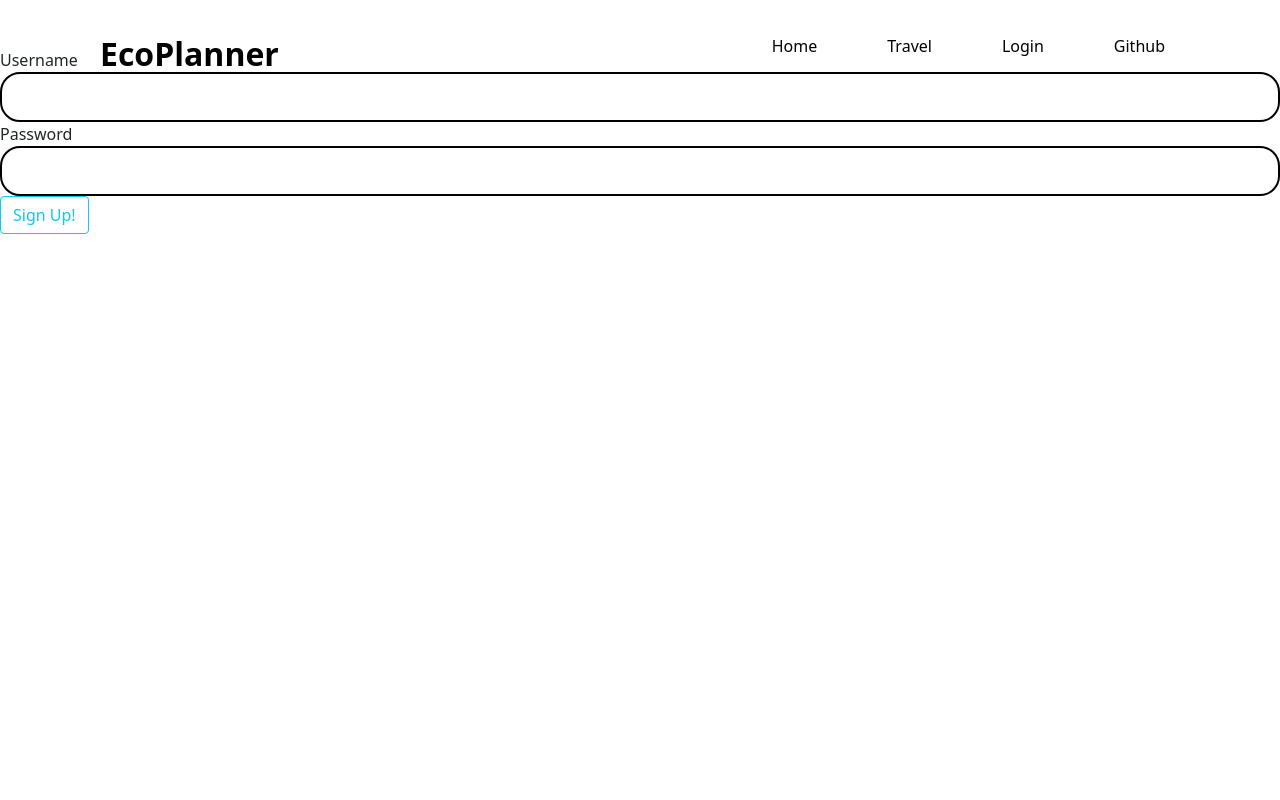
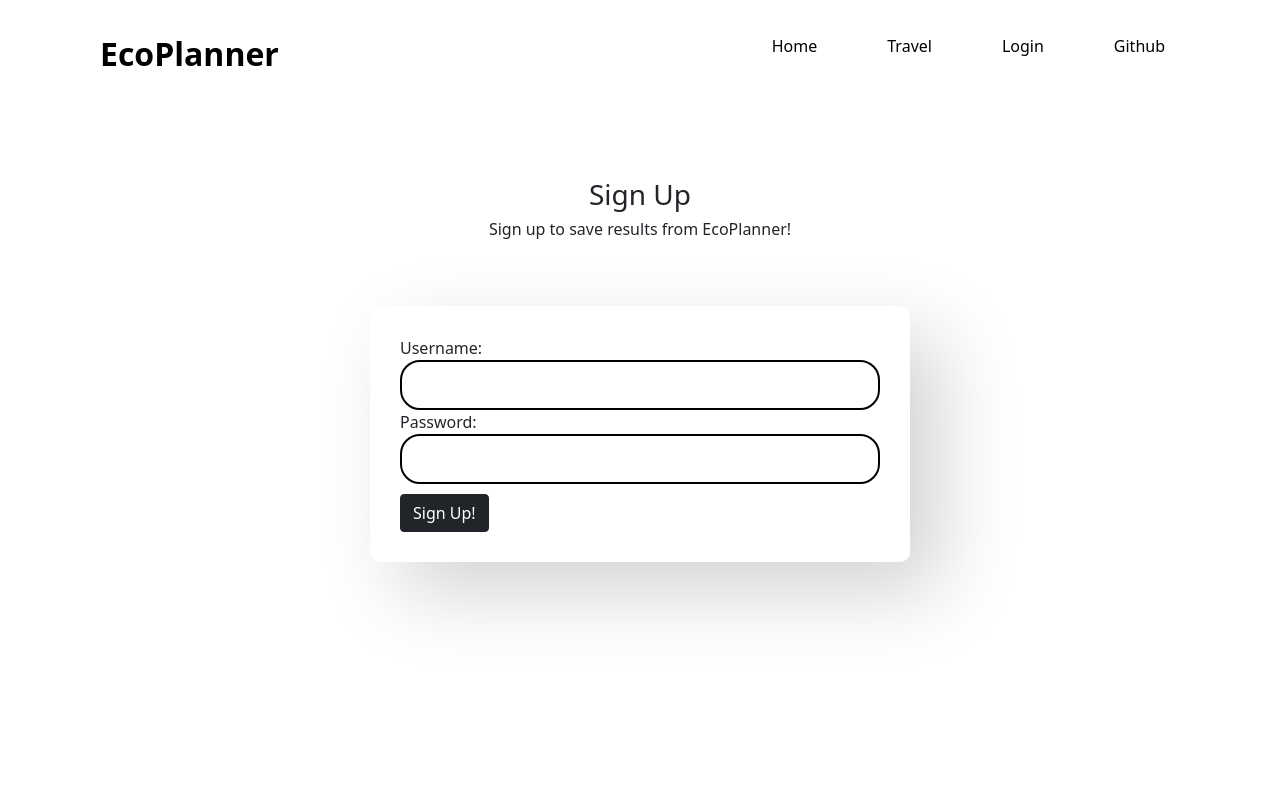
Before and after one commit to mavella17/EcoPlanner, a Flask app: page /register in a window 1280 px wide. Run offline with Flask 3, Linux system fonts and the light colour scheme.

Commit message:
Fixing Register Form

```diff
--- a/forms.py
+++ b/forms.py
@@ -29,7 +29,8 @@ class flightData(FlaskForm):
 
 # Created the register class where users can register
 class registrationData(FlaskForm):
-    username = StringField('Username',
+    username = StringField('Username:',
                            validators=[DataRequired(), Length(min=2, max=20)])
-    password = PasswordField(validators=[DataRequired()])
+    password = PasswordField('Password:',
+                           validators=[DataRequired()])
     submit = SubmitField('Sign Up!')
--- a/static/forms.css
+++ b/static/forms.css
@@ -73,8 +73,8 @@ h3, p{
   justify-content: space-evenly;
   margin-bottom: 10px;
 }
+
 /* editing the drive form */
-
 .drive-content{
   position: relative;
   text-align: center;
@@ -123,8 +123,38 @@ h3, p{
   border-radius: 10px;
 }
 
-
-
+/* styling for login content */
+.login-content{
+  position: relative;
+  text-align: center;
+  display: -webkit-box;
+  display: -moz-box;
+  display: -ms-flexbox;
+  display: -webkit-flex;
+  display: flex;
+  -webkit-justify-content: center;
+  justify-content: center;
+  -webkit-align-items: center;
+  align-items: center;
+  padding: 60px;
+}
+.login-content .form-group{
+  box-shadow: 30px 30px 80px #d3d3d3;
+  padding: 30px;
+  display: inline-block;
+  width: 100%;
+  min-width: 540px;
+  max-width: 543px;
+  -webkit-border-radius: 10px;
+  -moz-border-radius: 10px;
+  border-radius: 10px;
+  text-align: left;
+  -webkit-transition: all 0.4s ease;
+  transition: all 0.4s ease;
+}
+.login-content .submit-btn{
+  margin-top: 10px;
+}
 /* styling for header content */
 * {
     font-family: system-ui, -apple-system, BlinkMacSystemFont,
--- a/templates/register.html
+++ b/templates/register.html
@@ -24,13 +24,17 @@
   </ul>
 </header>
 
-<br><br>
+
 {% block content %}
-    <div class="content-section">
+    <div class="form-holder">
+        <h3>Sign Up</h3>
+        <p>Sign up to save results from EcoPlanner!</p>
+        <div class="login-content">
         <form method="POST" action="">
             {{ form.hidden_tag() }}
-            <fieldset class="form-group">
+            <fieldset class="form-content">
                 <div class="form-group">
+                    <div class="username">
                     {{ form.username.label(class="form-control-label") }}
                     {% if form.username.errors %}
                         {{ form.username(class="form-control form-control-lg is-invalid") }}
@@ -43,7 +47,7 @@
                         {{ form.username(class="form-control form-control-lg") }}
                     {% endif %}
                 </div>
-                <div class="form-group">
+                <div class="password">
                     {{ form.password.label(class="form-control-label") }}
                     {% if form.password.errors %}
                         {{ form.password(class="form-control form-control-lg is-invalid") }}
@@ -56,10 +60,13 @@
                         {{ form.password(class="form-control form-control-lg") }}
                     {% endif %}
                 </div>
-            </fieldset>
-            <div class="form-group">
-                {{ form.submit(class="btn btn-outline-info") }}
+
+            <div class="submit-btn">
+                {{ form.submit(class="btn btn-dark btn-default gradient") }}
             </div>
+        </div>
+        </div>
+    </fieldset>
         </form>
     </div>
 {% endblock content %}
```
